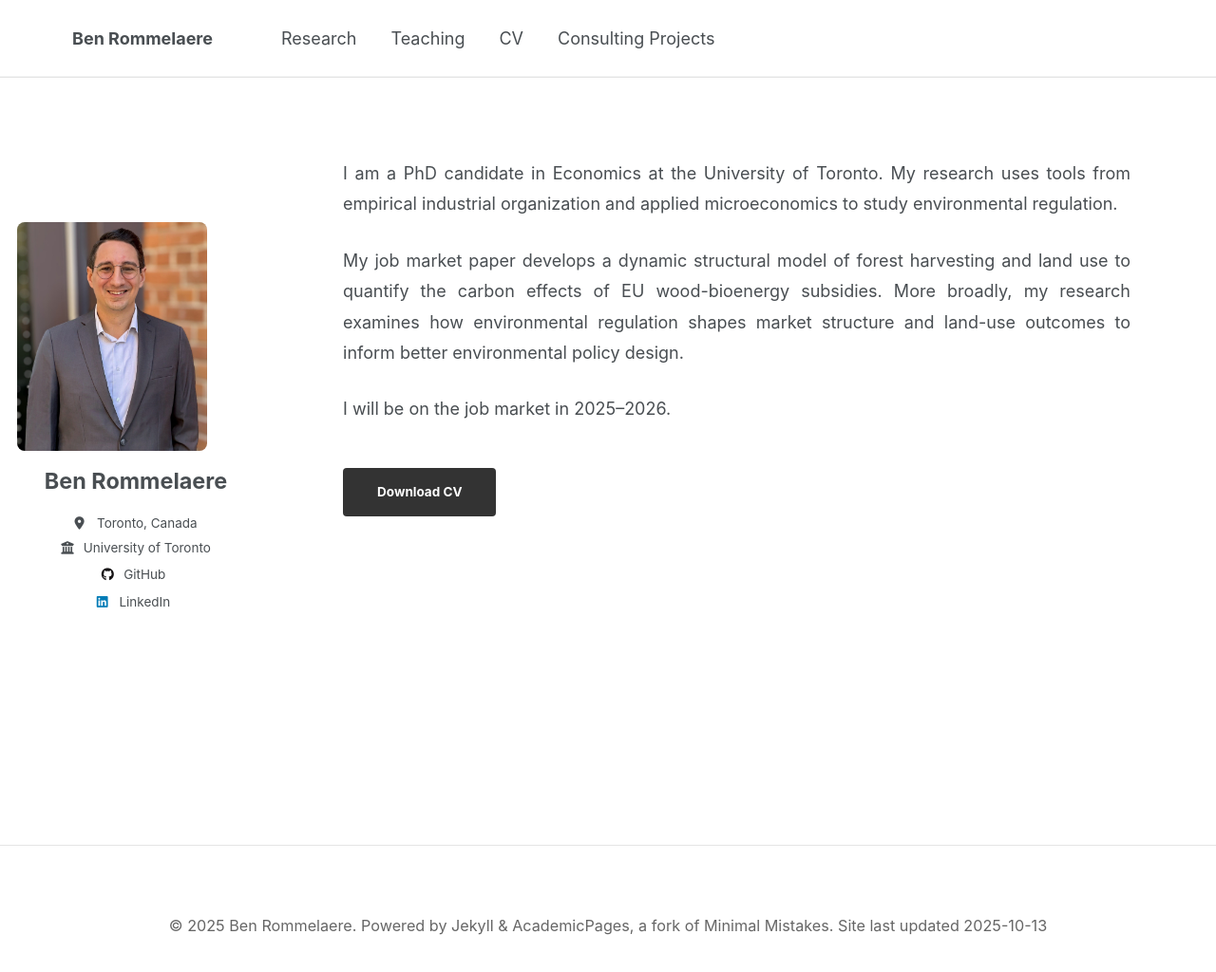
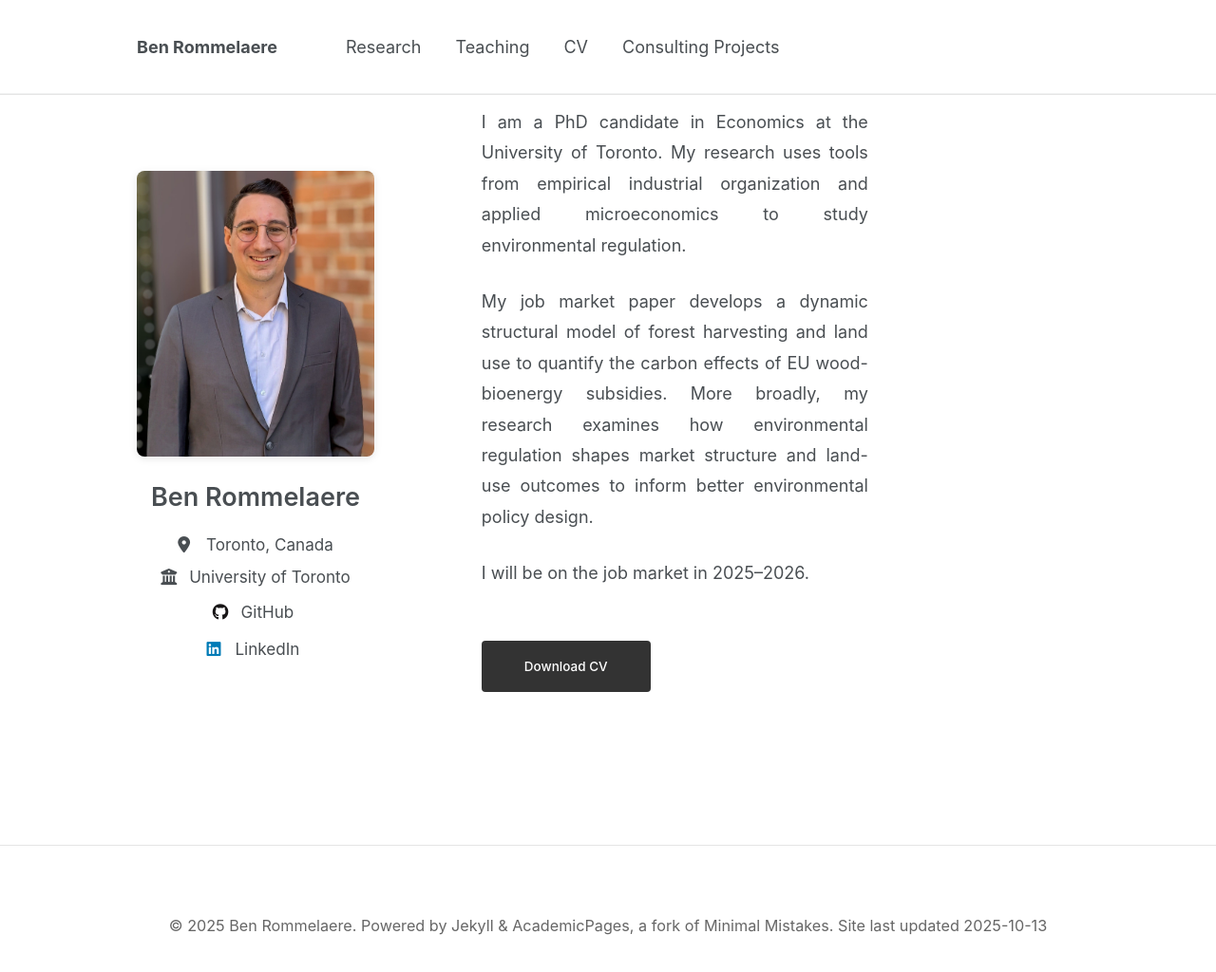
Before and after one commit to brommelaere/brommelaere.github.io, a Jekyll site: the page built from _pages/about.md, in a window 1280 px wide and 1059 px high. Shown: the top 1024 px of the window at 95% size. Built offline with Jekyll 4.4.1, drawn with Linux system fonts in a browser that asks for light colours.

Commit message:
Update _custom.scss

```diff
--- a/_sass/_custom.scss
+++ b/_sass/_custom.scss
@@ -1,74 +1,64 @@
-/* SIMPLE CLEAN CSS FOR BEN ROMMELAERE */
+/* PROFESSIONAL CLEAN LAYOUT */
 
 /* ========================================================================
-   HEADER - SIMPLE, CENTERED, NAVIGATION VISIBLE
+   RESET AND BASE
+   ======================================================================== */
+
+body {
+  margin: 0;
+  padding: 0;
+}
+
+/* ========================================================================
+   HEADER - CLEAN AND CENTERED
    ======================================================================== */
 
 .masthead {
   background-color: #ffffff !important;
   border-bottom: 1px solid #e5e5e5 !important;
+  padding: 1.5rem 0 !important;
 }
 
 .masthead__inner-wrap {
-  max-width: 1200px !important;
+  max-width: 1100px !important;
   margin: 0 auto !important;
-  padding: 1rem 2rem !important;
+  padding: 0 3rem !important;
 }
 
 /* ========================================================================
-   MAIN LAYOUT - SIDEBAR LEFT, CONTENT RIGHT
+   MAIN CONTENT AREA - PROPERLY ALIGNED
    ======================================================================== */
 
-.page {
-  max-width: 1200px !important;
+#main {
+  max-width: 1100px !important;
   margin: 0 auto !important;
-  padding: 2rem !important;
-}
-
-#main {
+  padding: 3rem 3rem 2rem 3rem !important;
   display: flex !important;
-  flex-direction: row !important;
+  gap: 3rem !important;
   align-items: flex-start !important;
-  gap: 2rem !important;
-  width: 100% !important;
-}
-
-/* Sidebar - left side, fixed width */
-.sidebar {
-  width: 250px !important;
-  flex-shrink: 0 !important;
-}
-
-/* Content - right side, takes remaining space */
-.page__inner-wrap {
-  flex: 1 !important;
-  min-width: 0 !important;
-}
-
-.page__content {
-  text-align: justify !important;
-}
-
-.page__content p {
-  text-align: justify !important;
-  line-height: 1.8 !important;
-  margin-bottom: 1.5em !important;
 }
 
 /* ========================================================================
-   SIDEBAR - IMAGE AND INFO
+   SIDEBAR - LEFT COLUMN
    ======================================================================== */
 
+.sidebar {
+  width: 280px !important;
+  flex-shrink: 0 !important;
+  position: relative !important;
+}
+
 .author__avatar {
+  margin-bottom: 1.5rem !important;
   text-align: center !important;
-  margin-bottom: 1rem !important;
 }
 
 .author__avatar img {
   width: 100% !important;
-  max-width: 200px !important;
+  max-width: 280px !important;
   border-radius: 8px !important;
   border: none !important;
+  box-shadow: 0 2px 8px rgba(0,0,0,0.1) !important;
 }
 
 .author__content {
@@ -76,9 +66,10 @@
 }
 
 .author__name {
+  font-size: 1.5rem !important;
+  font-weight: 600 !important;
+  margin: 0 0 1rem 0 !important;
   text-align: center !important;
-  font-size: 1.3rem !important;
-  margin-bottom: 0.5rem !important;
 }
 
 .author__urls-wrapper {
@@ -87,6 +78,7 @@
 
 .author__urls {
   padding: 0 !important;
+  margin: 0 !important;
   text-align: center !important;
 }
 
@@ -94,7 +86,8 @@
   display: block !important;
   text-align: center !important;
   list-style: none !important;
-  margin: 0.3rem 0 !important;
+  margin: 0.5rem 0 !important;
+  font-size: 0.95rem !important;
 }
 
 .author__urls-wrapper .btn--inverse {
@@ -102,19 +95,65 @@
 }
 
 /* ========================================================================
-   FOOTER - SIMPLE, NO EXTRA SPACE
+   CONTENT - RIGHT COLUMN
+   ======================================================================== */
+
+.page {
+  flex: 1 !important;
+  min-width: 0 !important;
+}
+
+.page__inner-wrap {
+  width: 100% !important;
+}
+
+.page__content {
+  text-align: justify !important;
+  line-height: 1.8 !important;
+}
+
+.page__content p {
+  margin-bottom: 1.5rem !important;
+  text-align: justify !important;
+}
+
+/* ========================================================================
+   BUTTONS
+   ======================================================================== */
+
+.btn--primary {
+  background-color: #333 !important;
+  color: #fff !important;
+  padding: 0.85rem 2.5rem !important;
+  border-radius: 4px !important;
+  font-weight: 500 !important;
+  text-decoration: none !important;
+  display: inline-block !important;
+  margin-top: 1.5rem !important;
+  transition: background-color 0.3s ease !important;
+}
+
+.btn--primary:hover {
+  background-color: #555 !important;
+  color: #fff !important;
+}
+
+/* ========================================================================
+   FOOTER - MINIMAL SPACING
    ======================================================================== */
 
 .page__footer {
   background-color: #ffffff !important;
   border-top: 1px solid #e5e5e5 !important;
   margin-top: 3rem !important;
+  padding: 0 !important;
 }
 
 .page__footer footer {
-  max-width: 1200px !important;
+  max-width: 1100px !important;
   margin: 0 auto !important;
-  padding: 2rem !important;
+  padding: 2rem 3rem !important;
+  text-align: center !important;
 }
 
 .page__footer .sitemap,
@@ -129,72 +168,56 @@
 }
 
 /* ========================================================================
-   DOWNLOAD BUTTON
-   ======================================================================== */
-
-.btn--primary {
-  background-color: #333 !important;
-  color: #fff !important;
-  padding: 0.75rem 2rem !important;
-  border-radius: 4px !important;
-  text-decoration: none !important;
-  display: inline-block !important;
-  margin-top: 1rem !important;
-}
-
-.btn--primary:hover {
-  background-color: #555 !important;
-}
-
-/* ========================================================================
-   RESPONSIVE - SHRINK PROPORTIONALLY, NEVER STACK
+   RESPONSIVE - SMART SCALING
    ======================================================================== */
 
 @media (max-width: 1200px) {
-  .page,
+  #main,
   .masthead__inner-wrap,
   .page__footer footer {
-    padding: 1.5rem !important;
+    padding-left: 2rem !important;
+    padding-right: 2rem !important;
   }
 }
 
 @media (max-width: 1024px) {
+  #main {
+    gap: 2rem !important;
+  }
+
+  .sidebar {
+    width: 240px !important;
+  }
+
+  .author__avatar img {
+    max-width: 240px !important;
+  }
+
+  .author__name {
+    font-size: 1.3rem !important;
+  }
+
+  .author__urls li {
+    font-size: 0.9rem !important;
+  }
+}
+
+@media (max-width: 900px) {
+  #main {
+    gap: 1.5rem !important;
+    padding-top: 2rem !important;
+  }
+
   .sidebar {
     width: 200px !important;
   }
 
   .author__avatar img {
-    max-width: 160px !important;
+    max-width: 200px !important;
   }
 
   .author__name {
-    font-size: 1.1rem !important;
-  }
-
-  .author__urls li {
-    font-size: 0.9rem !important;
-  }
-
-  .page__content {
-    font-size: 0.95rem !important;
-  }
-
-  #main {
-    gap: 1.5rem !important;
-  }
-}
-
-@media (max-width: 900px) {
-  .sidebar {
-    width: 180px !important;
-  }
-
-  .author__avatar img {
-    max-width: 140px !important;
-  }
-
-  .author__name {
-    font-size: 1rem !important;
+    font-size: 1.2rem !important;
   }
 
   .author__urls li {
@@ -202,68 +225,42 @@
   }
 
   .page__content {
-    font-size: 0.9rem !important;
-  }
-
-  #main {
-    gap: 1.2rem !important;
+    font-size: 0.95rem !important;
   }
 }
 
 @media (max-width: 768px) {
+  #main {
+    flex-direction: column !important;
+    padding: 2rem 1.5rem !important;
+  }
+
   .sidebar {
-    width: 160px !important;
+    width: 100% !important;
+    max-width: 300px !important;
+    margin: 0 auto !important;
   }
 
   .author__avatar img {
-    max-width: 120px !important;
-  }
-
-  .author__name {
-    font-size: 0.95rem !important;
-  }
-
-  .author__urls li {
-    font-size: 0.8rem !important;
+    max-width: 250px !important;
   }
 
   .page__content {
-    font-size: 0.85rem !important;
+    text-align: left !important;
   }
 
-  #main {
-    gap: 1rem !important;
+  .page__content p {
+    text-align: left !important;
   }
+}
 
-  .page,
+@media (max-width: 600px) {
   .masthead__inner-wrap,
   .page__footer footer {
     padding: 1rem !important;
   }
-}
-
-@media (max-width: 600px) {
-  .sidebar {
-    width: 130px !important;
-  }
 
   .author__avatar img {
-    max-width: 100px !important;
-  }
-
-  .author__name {
-    font-size: 0.85rem !important;
-  }
-
-  .author__urls li {
-    font-size: 0.75rem !important;
-  }
-
-  .page__content {
-    font-size: 0.8rem !important;
-  }
-
-  #main {
-    gap: 0.75rem !important;
+    max-width: 200px !important;
   }
 }
```
